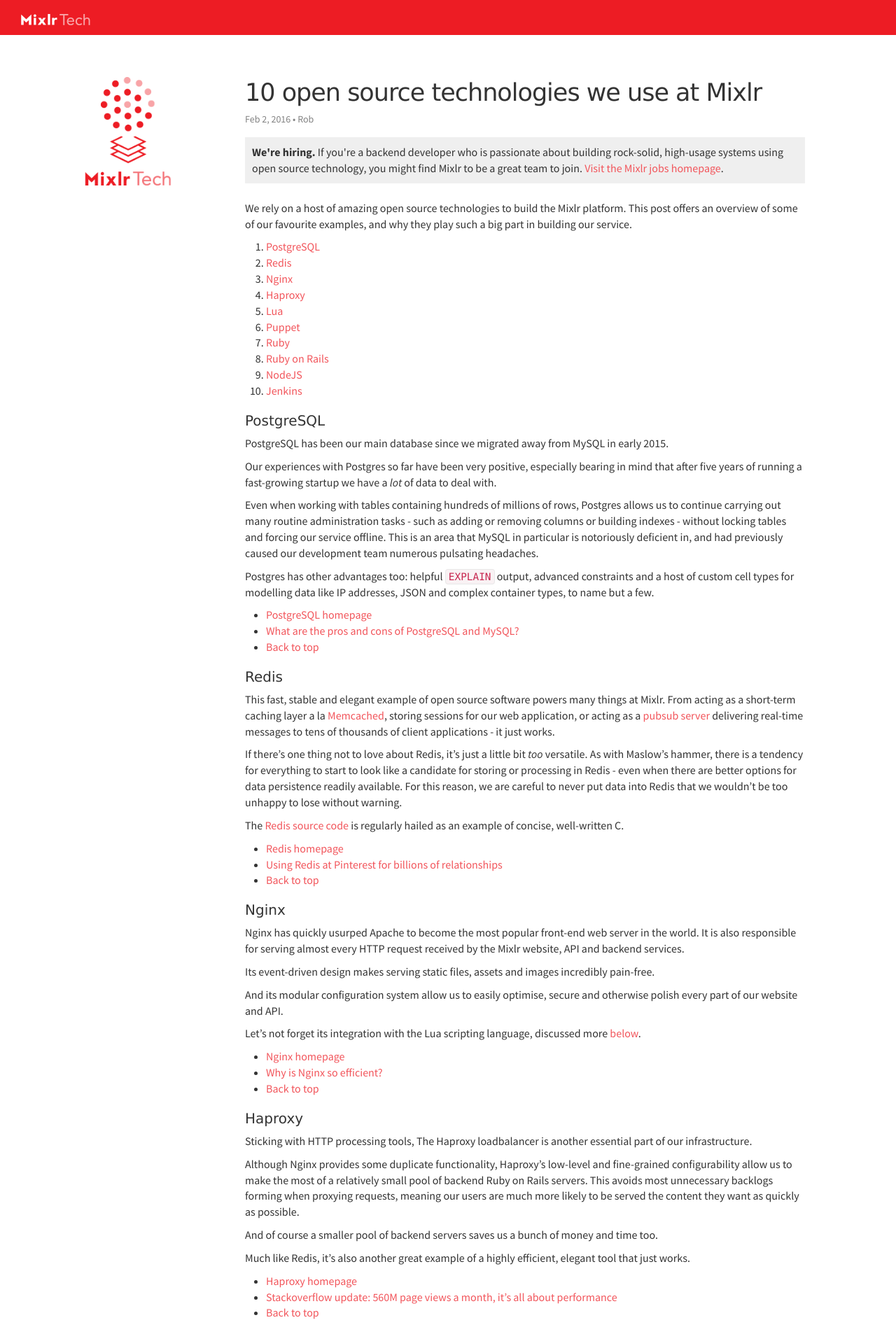
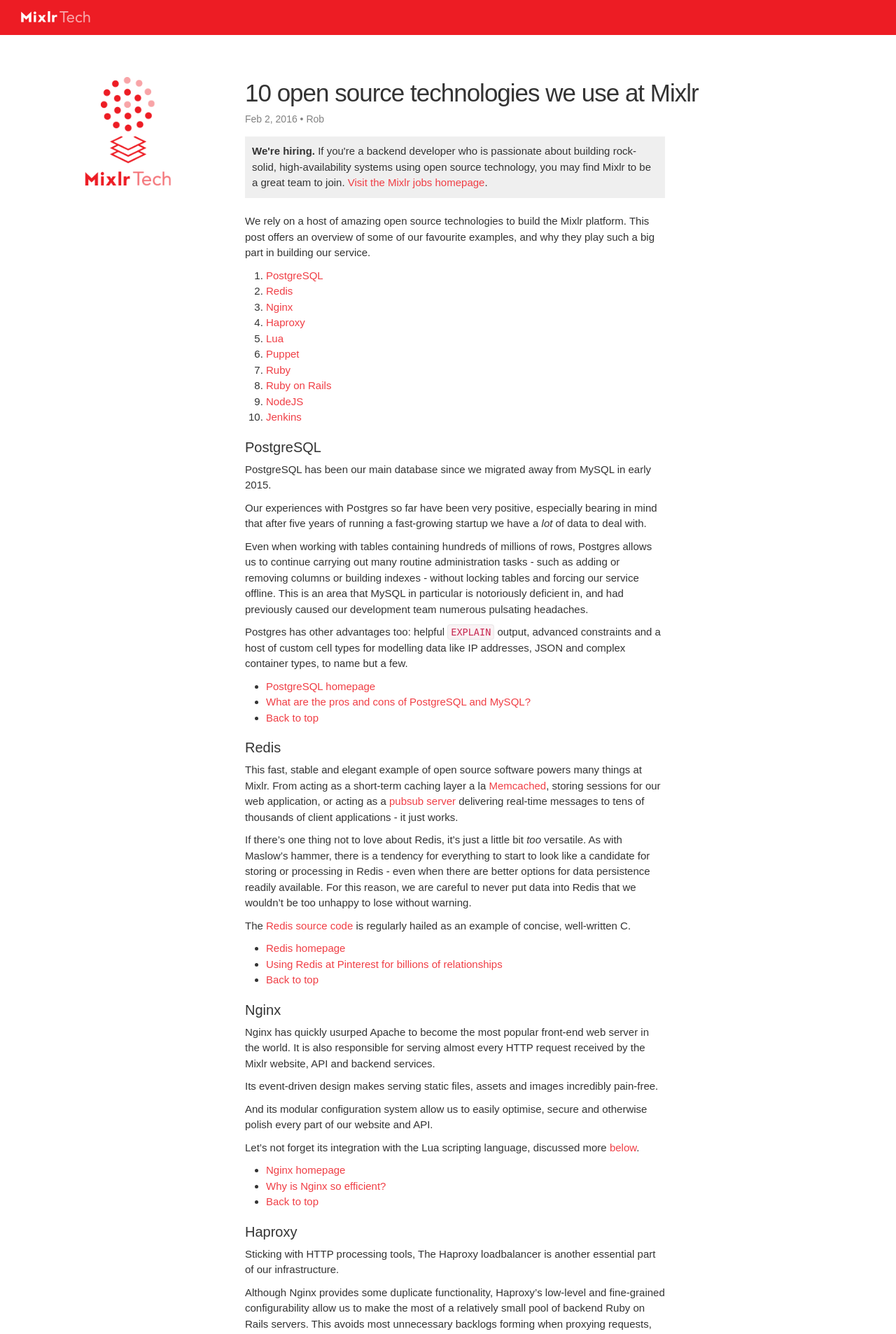
Before and after one commit to mixlr/mixlr.github.io, a Jekyll site: the page built from _posts/2016-02-02-10-open-source-technologies-at-mixlr.md, in a window 1280 px wide. Shown: the top 1906 px of the page at 70% size. Built offline with Jekyll 4.4.1, drawn with Linux system fonts in a browser that asks for light colours; some web fonts are replaced; comment, search, counter and statistics services are not loaded.

Commit message:
Start to apply general style changes

```diff
--- a/_includes/header.html
+++ b/_includes/header.html
@@ -1,6 +1,6 @@
 <header id="header">
   <h1>
-    <a href="http://tech.mixlr.com">
+    <a href="/">
       <img src='/images/mixlrtech_small.png' alt='Mixlr Tech'/>
     </a>
   </h1>
--- a/_posts/2016-02-02-10-open-source-technologies-at-mixlr.md
+++ b/_posts/2016-02-02-10-open-source-technologies-at-mixlr.md
@@ -11,7 +11,7 @@
 ---
 
 <a name="top"></a>
-<p class="info_block"><strong>We're hiring.</strong> If you're a backend developer who is passionate about building rock-solid, high-usage systems using open source technology, you might find Mixlr to be a great team to join. <a href="/jobs">Visit the Mixlr jobs homepage</a>.</p>
+<p class="info_block"><strong>We're hiring.</strong> If you're a backend developer who is passionate about building rock-solid, high-availability systems using open source technology, you may find Mixlr to be a great team to join. <a href="/jobs">Visit the Mixlr jobs homepage</a>.</p>
 
 We rely on a host of amazing open source technologies to build the Mixlr platform. This post offers an overview of some of our favourite examples, and why they play such a big part in building our service.
 
--- a/css/application.scss
+++ b/css/application.scss
@@ -3,16 +3,36 @@
 
 $red:#ed1c24;
 $red_75:#f2555b;
+$red_85:#f03e45;
+
+$font_stack:"HelveticaNeueW01-55Roma", Arial, sans-serif;
+$font_stack_italic:"HelveticaNeueW01-56It", Arial, sans-serif;
+$font_stack_medium:"HelveticaNeueW01-65Medi", Arial, sans-serif;
+$font_stack_bold:"HelveticaNeueW01-75Bold", Arial, sans-serif;
+
+// mixins
+@mixin font-smoothing($value: on) {
+  @if $value == on {
+    -webkit-font-smoothing: antialiased;
+    -moz-osx-font-smoothing: grayscale;
+  }
+  @else {
+    -webkit-font-smoothing: subpixel-antialiased;
+    -moz-osx-font-smoothing: auto;
+  }
+}
+
+// html
 
 html, body {
   height: 100%;
-  font-family: Source Sans Pro, sans-serif;
+  font-family: $font_stack;
 }
 
 // general style overrides
 
 a, a:active, a:visited {
-  color:#f2555b;
+  color:$red_85;
   padding-bottom:1px;
 
   &:hover {
@@ -24,12 +44,16 @@
 }
 
 h1, h2, h3, h4, h5, h6 {
-  font-family:"DIN Next W02 Medium", "Lucida Sans", "Lucida Grande", "Lucida Sans Unicode", sans-serif;
-  margin-top:10px;
+  font-family:$font_stack_bold;
+  margin-top:2em;
 
   > a {
     display:inline;
   }
+}
+
+a.post-link {
+  display:inline-block;
 }
 
 // site header
@@ -45,7 +69,7 @@
       img {
         width:100px;
         height:auto;
-        margin:11px 0px 0px 30px;
+        margin:3px 0px 0px 30px;
       }
 
       &:hover {
@@ -126,8 +150,14 @@
 }
 
 article {
-  font-size:16px;
-  max-width:800px;
+  font-size:15px;
+  line-height:1.5em;
+  max-width:600px;
+  @include font-smoothing(on);
+
+  img {
+    margin:30px 0 30px 0;
+  }
 
   #disqus_thread {
     margin-top:40px;
@@ -139,7 +169,7 @@
 ul.post-list {
   > li {
     > h2 {
-      margin:5px 0 0 0;
+      margin:5px 0 30px 0;
     }
 
     .info_block {
@@ -152,12 +182,13 @@
 
 .share {
   a, a:active, a:visited {
-    padding: 2px 10px;
+    padding: 2px 0px;
     border: 0;
     box-shadow: 0;
-    width:7em;
+    width:90px;
     text-align:center;
     display: inline-block;
+    font-family:$font_stack_medium;
     color:white;
     font-size:13px;
 
```
